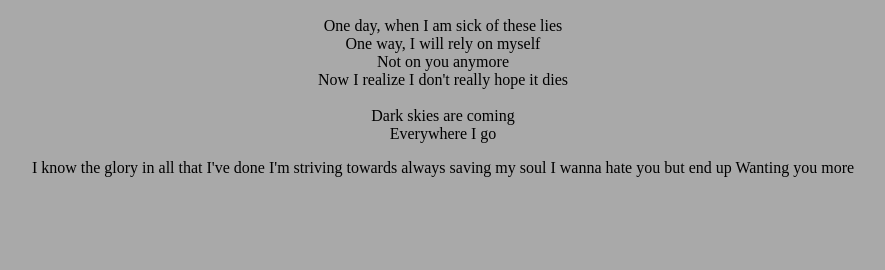
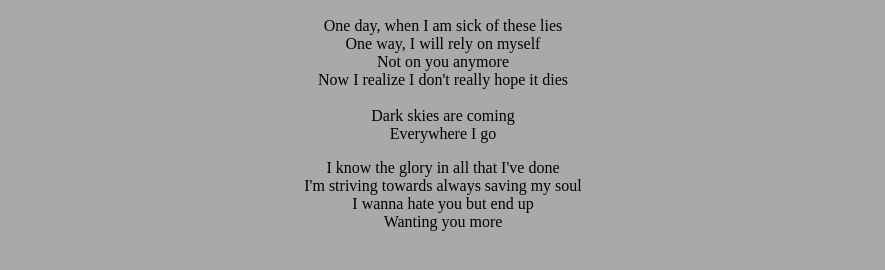
Before and after one commit to Szoker6/learning-git--2, a plain HTML site: page index.html in a window 1280 px wide. Shown: the part 110-380 px from the top of the page, without its empty margins (197-1082 px from the left). Drawn offline with Linux system fonts and the light colour scheme.

Commit message:
Add third verse of the song

```diff
--- a/index.html
+++ b/index.html
@@ -21,10 +21,10 @@
             Everywhere I go <br>
         </p>
         <p>
-            I know the glory in all that I've done
-            I'm striving towards always saving my soul
-            I wanna hate you but end up
-            Wanting you more
+            I know the glory in all that I've done<br>
+            I'm striving towards always saving my soul<br>
+            I wanna hate you but end up<br>
+            Wanting you more<br>
         </p>
     </main>
 </body>
```
